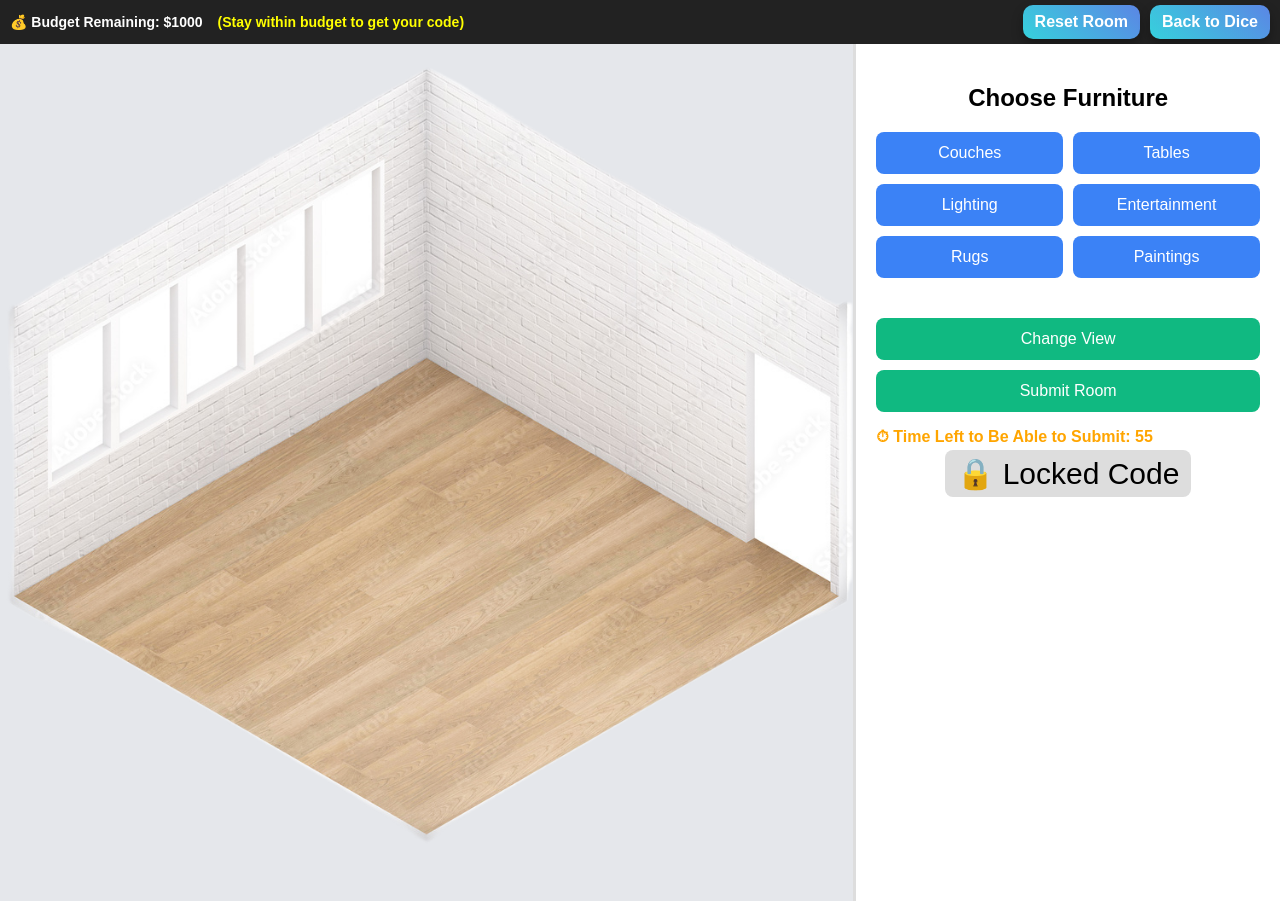
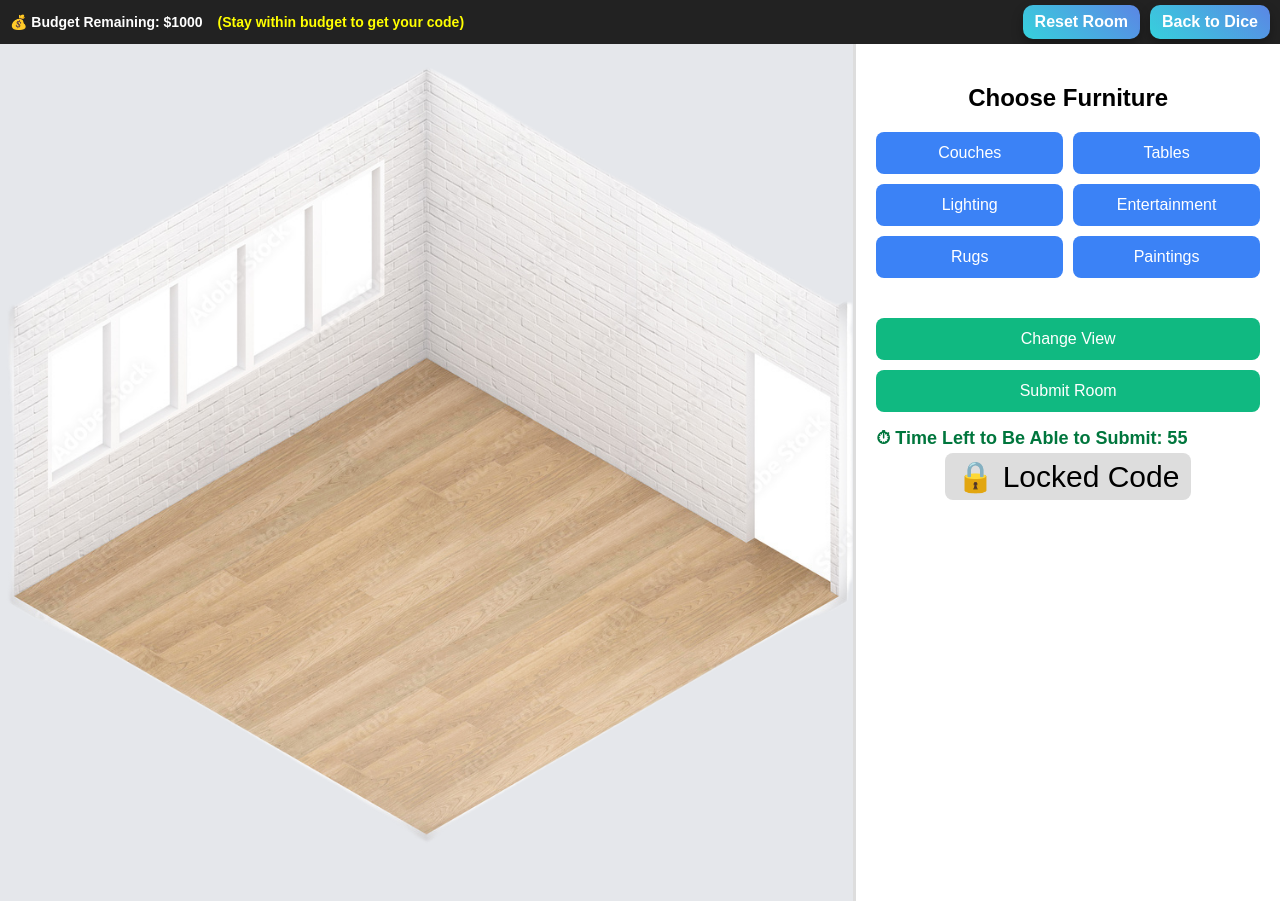
Before and after one commit to jwoods-JA-work/DesignRoomOnABudget-Vibe-Board, a plain HTML site: page start.html in a window 1280 px wide. Drawn offline with nearby package versions, Linux system fonts and the light colour scheme.

Commit message:
Update style.css

```diff
--- a/style.css
+++ b/style.css
@@ -431,10 +431,6 @@ touch-action:none;
   font-size: 30px;
 }
 
-#timer {
-  font-size: 16px;
-  color: orange;
-}
 
 .gameInfo {
   display: flex;
```
